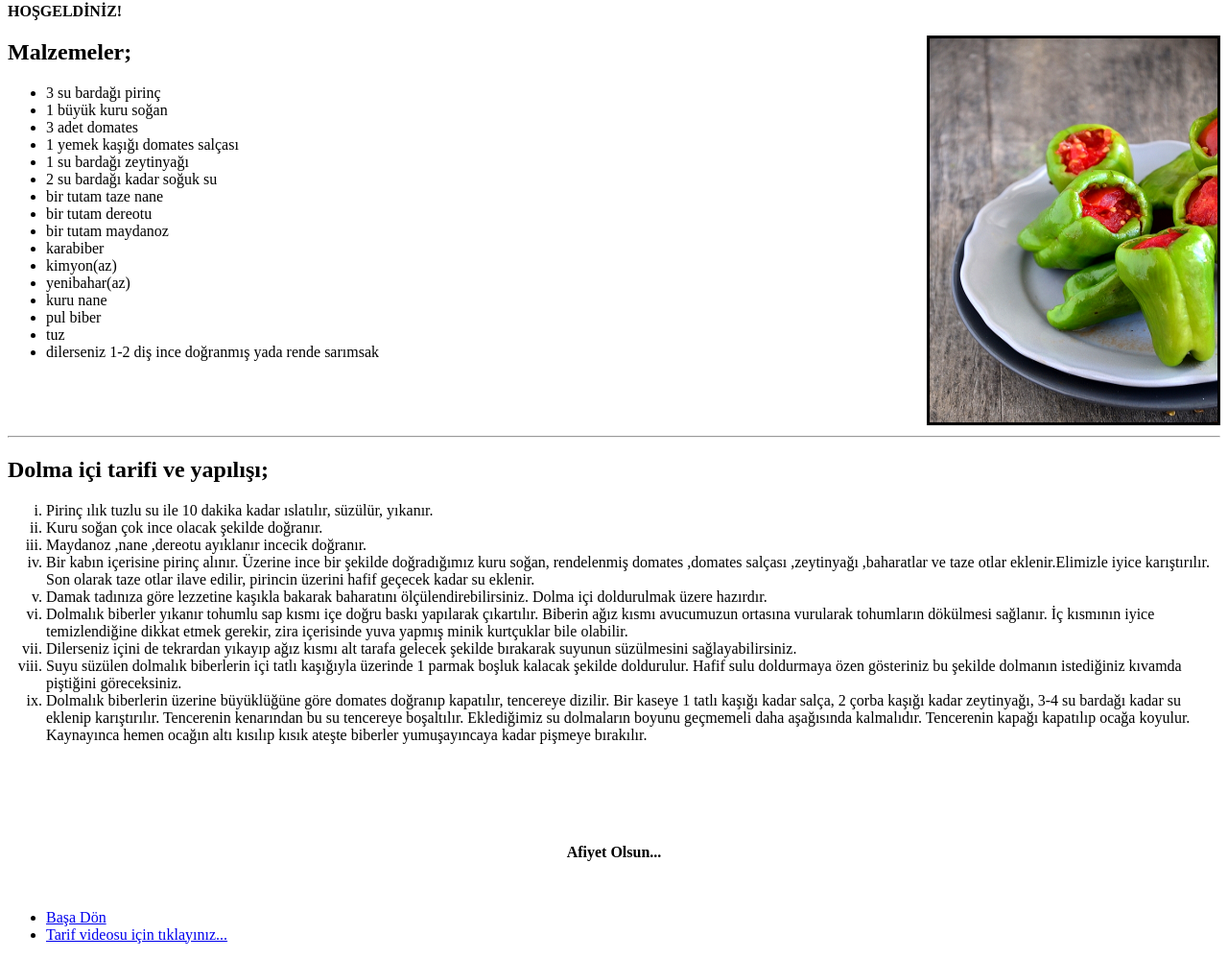
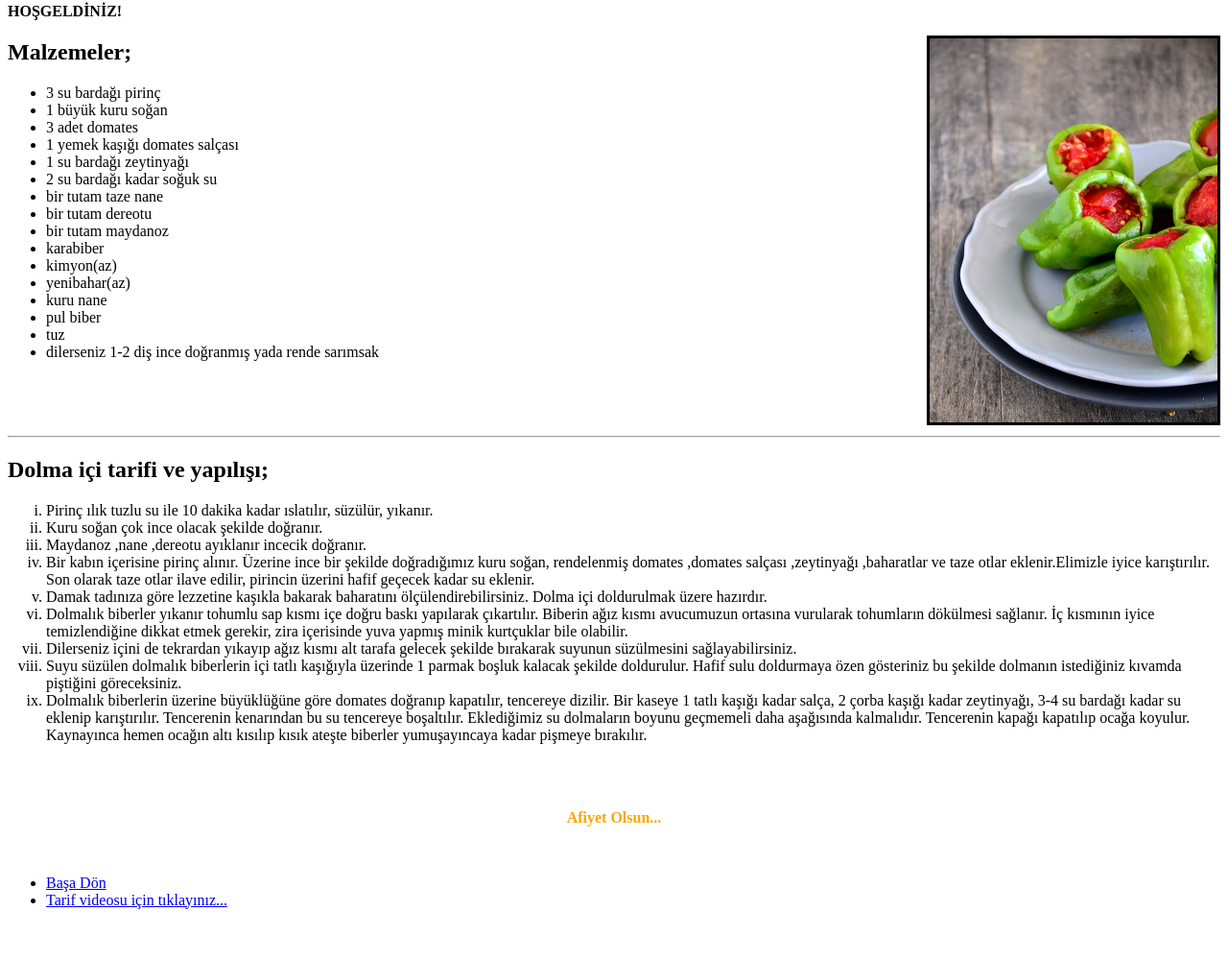
Before and after one commit to Yusuf9545/kodluyoruzilkrepo, a plain HTML site: page 3.hafta-tarif-odevi/index.html in a window 1280 px wide. Shown: the part 77-1076 px from the top of the page at 96% size. After the commit the page ends 1040 px from the top, so only its background shows below. Drawn offline with Linux system fonts and the light colour scheme.

Commit message:
files changed

```diff
--- a/3.hafta-tarif-odevi/index.html
+++ b/3.hafta-tarif-odevi/index.html
@@ -59,9 +59,7 @@
             </ol>
             <br>
             <br>
-            <br>
-            <br>
-            <p align="center"><strong>Afiyet Olsun...</strong></p>
+            <p align="center"><strong><span style="color: orange;"> Afiyet Olsun... </span></strong></p>
         </article>
     </section>
     <br>
```
